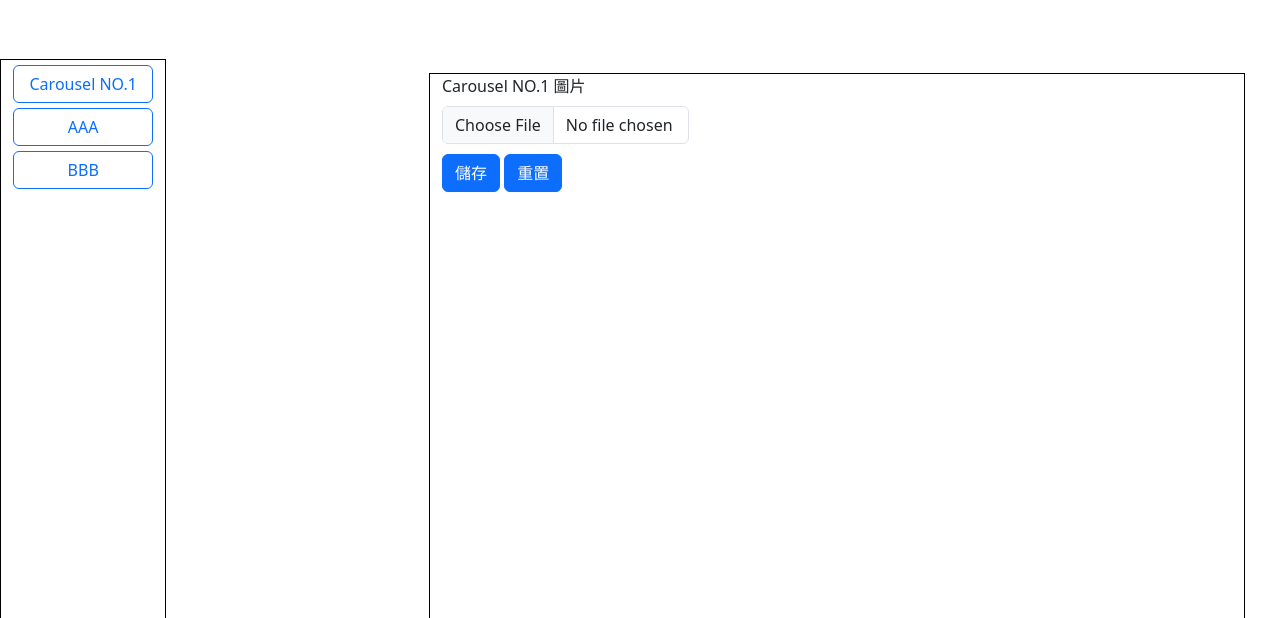
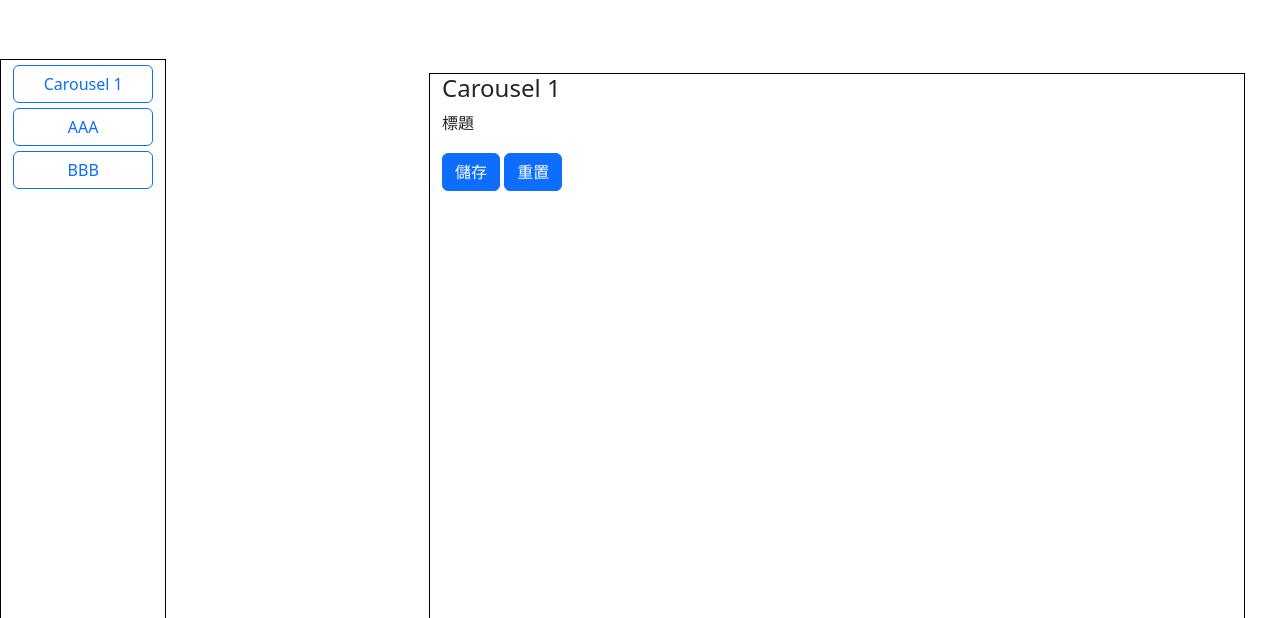
Before and after one commit to Nekohip/game_store_12, a PHP site: page /back.php?do=carousel1 in a window 1280 px wide. Shown: the part 160-778 px from the top of the page. Run offline with PHP 8.4, Linux system fonts and the light colour scheme.

```diff
--- a/api/db.php
+++ b/api/db.php
@@ -14,5 +14,6 @@ Class DB
         $this -> table = $tb;
     }
 
+    $sql = "SELECT * FROM `carousel` ";
 }
 ?>
--- a/back.php
+++ b/back.php
@@ -67,7 +67,7 @@
             <ul class="nav nav-pills d-flex flex-column">
                 <li class="nav-item">
                     <a href="?do=carousel1" class="btn btn-outline-primary w-100">
-                        Carousel NO.1
+                        Carousel 1
                     </a>
                 </li>
                 <li class="nav-item">
--- a/back/carousel1.php
+++ b/back/carousel1.php
@@ -17,11 +17,11 @@
     </style>
 </head>
 <body>
-    <form action="../api/carousel1.php" method="post" enctype="multipart/form-data">
+    <h4>Carousel 1</h4>
         <div class="row">
             <div class="col-4">
-                <label for="img" class="form-label">Carousel NO.1 圖片</label>
-                    <input class="form-control" type="file" id="img" name="img">
+                <label for="text" class="form-label">標題</label>
+
                 </label>
             </div>
         </div>
```
Also changed, not shown: upload/psstore3-l.png (added), upload/psstore3.png (added), 草圖/carousel1.png (added).
